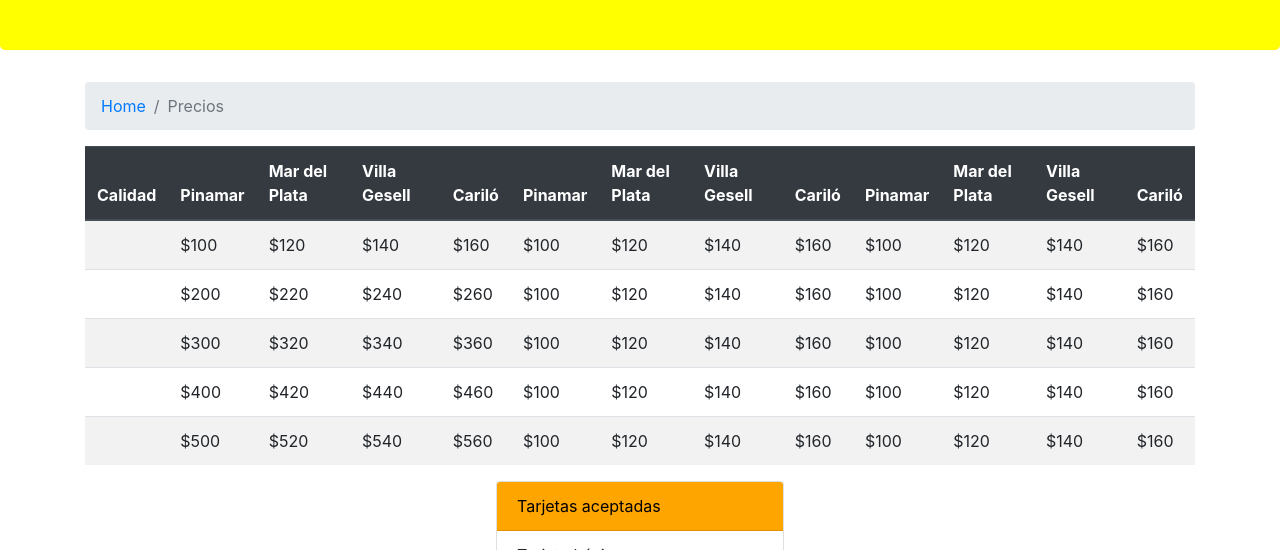
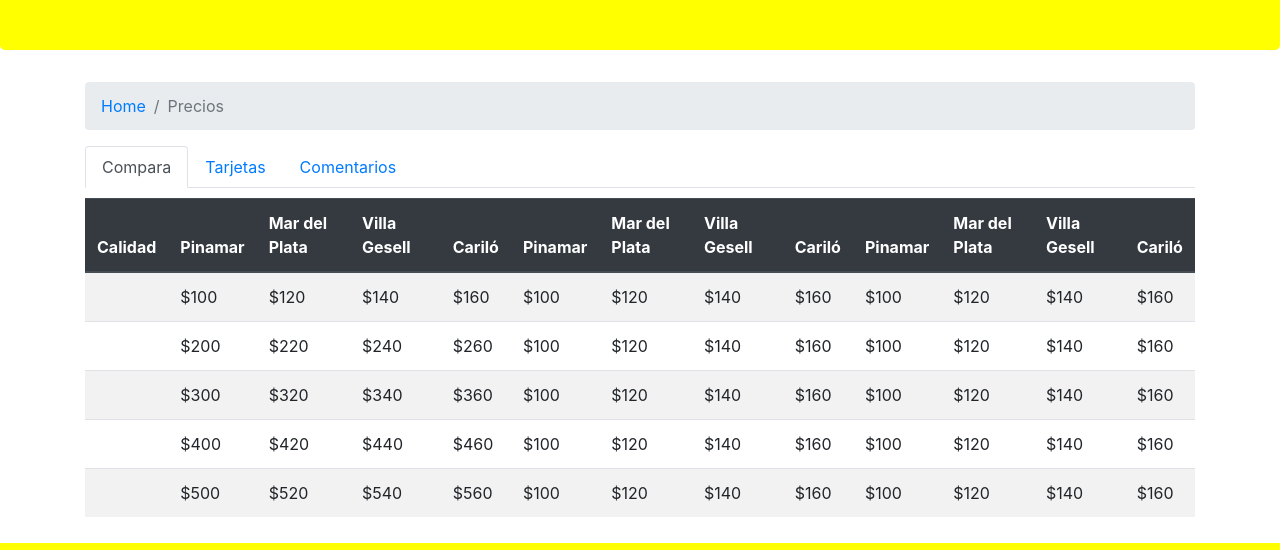
Before and after one commit to kalaniz0018/guia-hoteles-1er-proy-nodejs, a website: page precios.html in a window 1280 px wide. Shown: the part 184-734 px from the top of the page. Drawn offline with nearby package versions, Linux system fonts and the light colour scheme; a web font is replaced by a local one.

Commit message:
Usando pestañas en la seccion de precios

```diff
--- a/css/main.css
+++ b/css/main.css
@@ -23,3 +23,6 @@
 .footer-adress-icon{
     margin-right: 10px;
 }
+.tab-content{
+    padding-top: 10px;
+}
--- a/precios.html
+++ b/precios.html
@@ -23,11 +23,11 @@
     </button>
     <div class="collapse navbar-collapse" id="navbarSupportedContent">
       <ul class="navbar-nav mr-auto">
-        <li class="nav-item "><a class="nav-link" href="./index.html" >Home</a> </li>
-        <li class="nav-item "><a class="nav-link" href="#" >Nosotros</a></li>
-        <li class="nav-item active"><a class="nav-link" href="#" >Precios</a></li>
-        <li class="nav-item "><a class="nav-link" href="#" >Términos y condiciones</a></li>
-        <li class="nav-item "><a class="nav-link" href="#" >Contacto</a></li>
+        <li class="nav-item "><a class="nav-link" href="./index.html">Home</a> </li>
+        <li class="nav-item "><a class="nav-link" href="#">Nosotros</a></li>
+        <li class="nav-item active"><a class="nav-link" href="#">Precios</a></li>
+        <li class="nav-item "><a class="nav-link" href="#">Términos y condiciones</a></li>
+        <li class="nav-item "><a class="nav-link" href="#">Contacto</a></li>
       </ul>
     </div>
   </nav>
@@ -41,6 +41,22 @@
         <li class="breadcrumb-item active" aria-current="page">Precios</li>
       </ol>
     </nav>
+    <ul class="nav nav-tabs" id="myTab" role="tablist">
+      <li class="nav-item">
+        <a class="nav-link active" id="compara-tab" data-toggle="tab" href="#compara" role="tab" aria-controls="compara"
+          aria-selected="true">Compara</a>
+      </li>
+      <li class="nav-item">
+        <a class="nav-link" id="tarjetas-tab" data-toggle="tab" href="#tarjetas" role="tab" aria-controls="tarjetas"
+          aria-selected="true">Tarjetas</a>
+      </li>
+      <li class="nav-item">
+        <a class="nav-link" id="comentarios-tab" data-toggle="tab" href="#comentarios" role="tab"
+          aria-controls="comentarios" aria-selected="true">Comentarios</a>
+      </li>
+    </ul>
+    <div class="tab-content" id="myTabContent">
+      <div class="tab-pane fade show active" id="compara" role="tabpanel" aria-labelledby="compara-tab">
         <div class="table-responsive">
           <table class="table table-striped">
             <thead class="thead-dark">
@@ -81,7 +97,8 @@
                 <td>$200</td>
                 <td>$220</td>
                 <td>$240</td>
-          <td>$260</td><td>$100</td>
+                <td>$260</td>
+                <td>$100</td>
                 <td>$120</td>
                 <td>$140</td>
                 <td>$160</td>
@@ -99,7 +116,8 @@
                 <td>$300</td>
                 <td>$320</td>
                 <td>$340</td>
-          <td>$360</td><td>$100</td>
+                <td>$360</td>
+                <td>$100</td>
                 <td>$120</td>
                 <td>$140</td>
                 <td>$160</td>
@@ -118,7 +136,8 @@
                 <td>$400</td>
                 <td>$420</td>
                 <td>$440</td>
-          <td>$460</td><td>$100</td>
+                <td>$460</td>
+                <td>$100</td>
                 <td>$120</td>
                 <td>$140</td>
                 <td>$160</td>
@@ -138,7 +157,8 @@
                 <td>$500</td>
                 <td>$520</td>
                 <td>$540</td>
-          <td>$560</td><td>$100</td>
+                <td>$560</td>
+                <td>$100</td>
                 <td>$120</td>
                 <td>$140</td>
                 <td>$160</td>
@@ -150,6 +170,8 @@
             </tbody>
           </table>
         </div>
+      </div>
+      <div class="tab-pane fade" id="tarjetas" role="tabpanel" aria-labelledby="tarjetas-tab">
         <div class="d-flex justify-content-center">
           <div class="card" style="width: 18rem;">
             <div class="card-header" style="background-color:orange; color: black;">
@@ -160,6 +182,11 @@
               <li class="list-group-item">Tarjetas VIP</li>
               <li class="list-group-item">Tarjeta Black</li>
             </ul>
+          </div>
+        </div>
+      </div>
+      <div class="tab-pane fade" id="comentarios" role="tabpanel" aria-labelledby="comentarios-tab">
+        Comentarios
       </div>
     </div>
 
```
Lines whose indentation alone changed are shown as unchanged.
